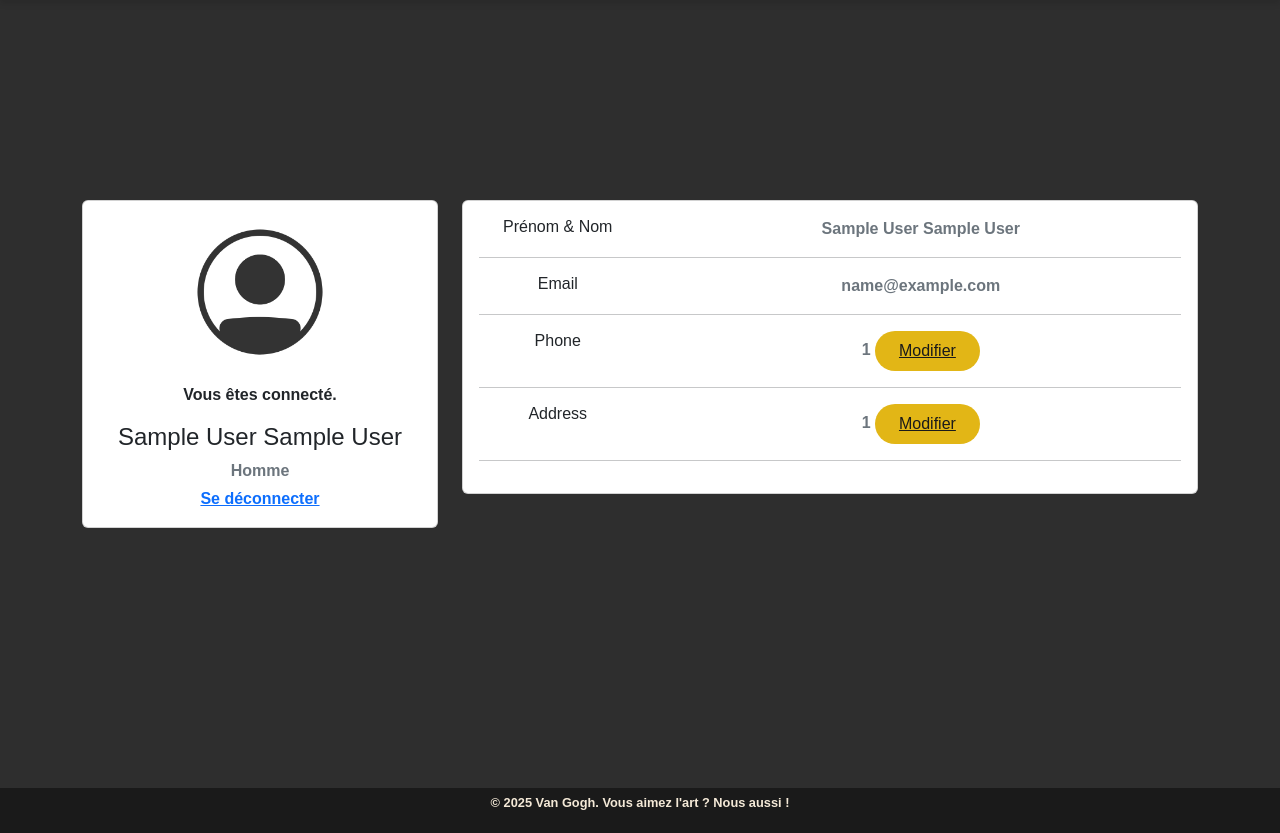
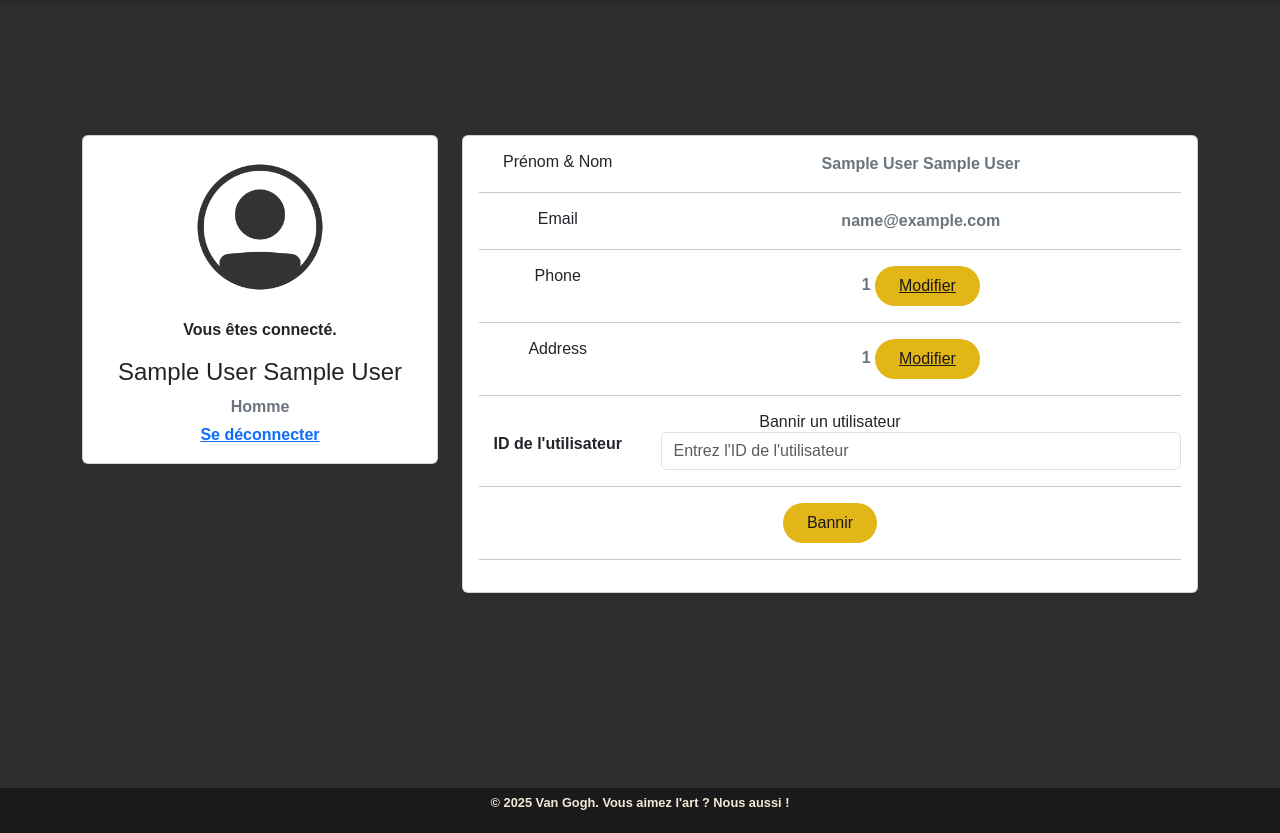
Before and after one commit to NairaAwadin/PHP_website_project, a PHP site: page /profil in a window 1280 px wide. Shown: the part 76-909 px from the top of the page. Run offline with PHP 8.4, Linux system fonts and the light colour scheme; the visitor is signed in with stand-in values (Sample User, id 1).

Commit message:
[ADD] controllers : ban_user ; [MODIF] views : profil ;

```diff
--- a/config/db.php
+++ b/config/db.php
@@ -2,7 +2,7 @@
 // filepath: /c:/Users/Romain/Documents/ADEVELOPPEMENT/PHP_website_project/config/db.php
 
 try {
-    $pdo = new PDO("mysql:host=127.0.0.1;dbname=app; charset=utf8mb4", 'root', 'root');
+    $pdo = new PDO("mysql:host=127.0.0.1;dbname=app;port=3307;charset=utf8mb4", 'root', 'root');
     $pdo->setAttribute(PDO::ATTR_ERRMODE, PDO::ERRMODE_EXCEPTION);
 } catch (PDOException $e) {
     die('Connection failed: ' . $e->getMessage());
--- a/views/profil.php
+++ b/views/profil.php
@@ -9,6 +9,12 @@ if (!isset($_SESSION["user_id"])) {
 <main>
     <div class="container">
         <div class="main-body">
+            <?php if (isset($_SESSION["message"])): ?>
+                <div class="alert alert-info">
+                    <?= htmlspecialchars($_SESSION["message"]) ?>
+                </div>
+                <?php unset($_SESSION["message"]); ?>
+            <?php endif; ?>
             <div class="row gutters-sm">
                 <div class="col-md-4 mb-3">
                     <div class="card">
@@ -108,6 +114,30 @@ if (!isset($_SESSION["user_id"])) {
                                 </div>
                             </form>
                             <hr>
+                            <?php if ($_SESSION['user_id'] == 1): ?>
+                            <div class="row">
+                                <div class="col-sm-12">
+                                    <h6 class="mb-0">Bannir un utilisateur</h6>
+                                    <form method="post" action="../controllers/ban_user.php">
+                                        <div class="row">
+                                            <div class="col-sm-3">
+                                                <label for="user_id">ID de l'utilisateur</label>
+                                            </div>
+                                            <div class="col-sm-9 text-secondary">
+                                                <input type="number" name="user_id" class="form-control" placeholder="Entrez l'ID de l'utilisateur" required>
+                                            </div>
+                                        </div>
+                                        <hr>
+                                        <div class="row">
+                                            <div class="col-sm-12">
+                                                <button type="submit" class="btn btn-danger">Bannir</button>
+                                            </div>
+                                        </div>
+                                    </form>
+                                </div>
+                            </div>
+                            <hr>
+                            <?php endif; ?>
                         </div>
                     </div>
                 </div>
```
Also changed, not shown: controllers/ban_user.php (added, +34 -0 lines), README.md.
